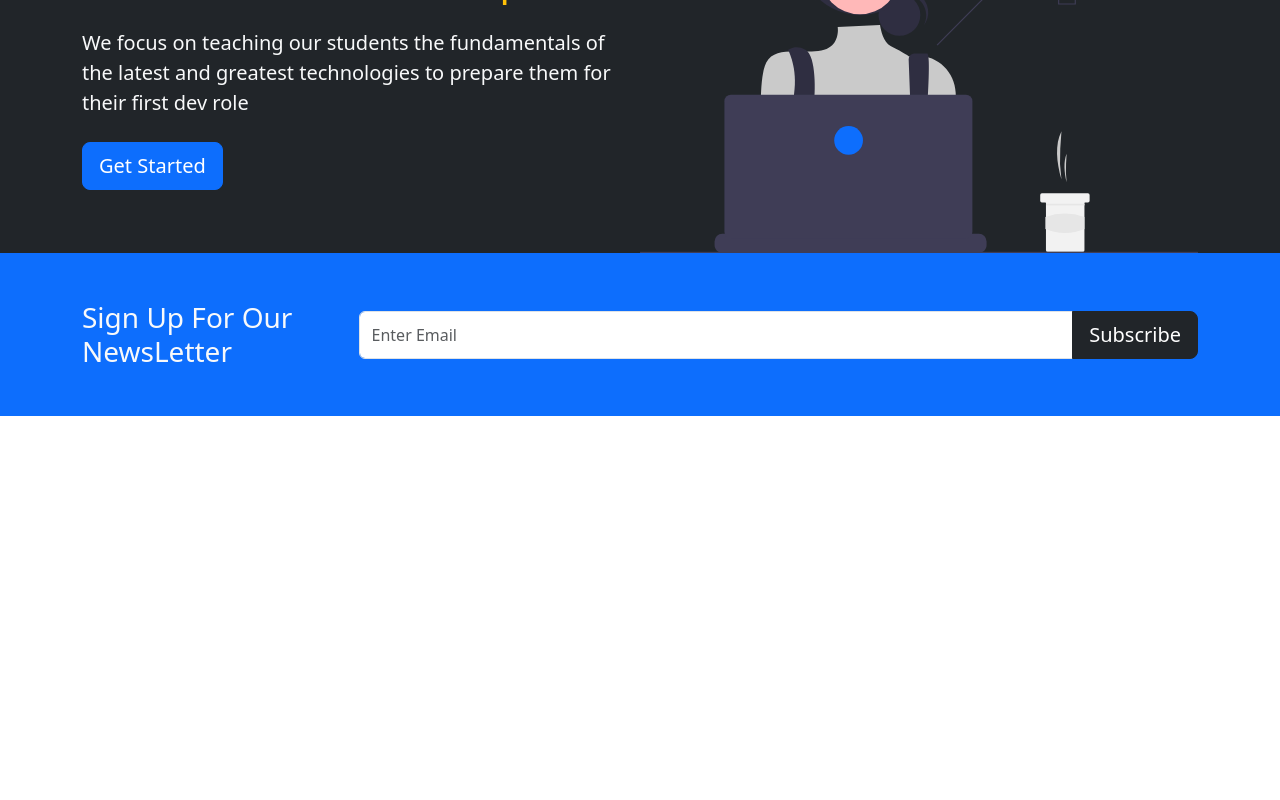
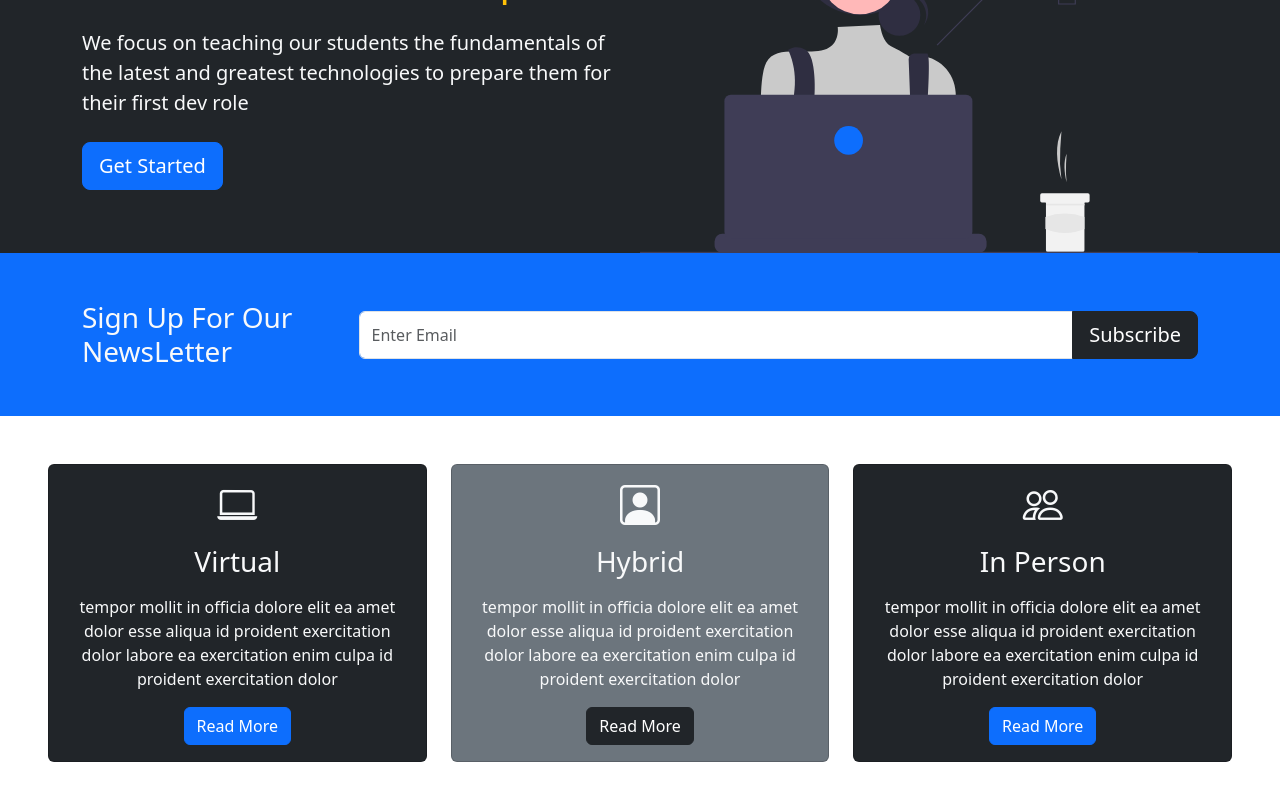
Before and after one commit to SHATHISH-07/react-bootstrap, a React (Create React App) app: page / in a window 1280 px wide. Shown: the part 228-1028 px from the top of the page. Before the commit the page ends 800 px from the top, so only its background shows below. Built offline with nearby package versions, Linux system fonts and the light colour scheme.

Commit message:
Added the boxes layer to the web page

```diff
--- a/package.json
+++ b/package.json
@@ -8,9 +8,12 @@
     "@testing-library/react": "^13.4.0",
     "@testing-library/user-event": "^13.5.0",
     "bootstrap": "^5.3.3",
+    "bootstrap-icons": "^1.11.3",
+    "lorem-ipsum": "^2.0.8",
     "react": "^18.3.1",
     "react-bootstrap": "^2.10.4",
     "react-dom": "^18.3.1",
+    "react-lorem-ipsum": "^1.4.10",
     "react-router-dom": "^6.26.2",
     "react-scripts": "5.0.1",
     "web-vitals": "^2.1.4"
--- a/src/App.js
+++ b/src/App.js
@@ -4,6 +4,7 @@ import "bootstrap/dist/js/bootstrap.min.js";
 import NavBar from "./Components/NavBar.js";
 import ShowCase from "./Components/ShowCase.js";
 import NewsLetter from "./Components/NewsLetter.js";
+import Boxes from "./Components/Boxes.js";
 
 function App() {
   return (
@@ -11,6 +12,7 @@ function App() {
       <NavBar />
       <ShowCase />
       <NewsLetter />
+      <Boxes />
     </>
   );
 }
--- /dev/null
+++ b/src/Components/Boxes.js
@@ -0,0 +1,69 @@
+import React from "react";
+import "bootstrap-icons/font/bootstrap-icons.css";
+
+const Boxes = () => {
+  return (
+    <section className="p-5">
+      <div className="row text-center">
+        <div className="col-md">
+          <div className="card bg-dark text-light">
+            <div className="card-body text-center">
+              <div className="h1 mb-3">
+                <i className="bi bi-laptop"></i>
+              </div>
+              <h3 className="card-title mb-3">Virtual</h3>
+              <p className="card-text ">
+                tempor mollit in officia dolore elit ea amet dolor esse aliqua
+                id proident exercitation dolor labore ea exercitation enim culpa
+                id proident exercitation dolor
+              </p>
+              <a href="#" className="btn btn-primary">
+                Read More
+              </a>
+            </div>
+          </div>
+        </div>
+
+        <div className="col-md">
+          <div className="card bg-secondary text-light">
+            <div className="card-body text-center">
+              <div className="h1 mb-3">
+                <i className="bi bi-person-square"></i>
+              </div>
+              <h3 className="card-title mb-3">Hybrid</h3>
+              <p className="card-text ">
+                tempor mollit in officia dolore elit ea amet dolor esse aliqua
+                id proident exercitation dolor labore ea exercitation enim culpa
+                id proident exercitation dolor
+              </p>
+              <a href="#" className="btn btn-dark">
+                Read More
+              </a>
+            </div>
+          </div>
+        </div>
+
+        <div className="col-md">
+          <div className="card bg-dark text-light">
+            <div className="card-body text-center">
+              <div className="h1 mb-3">
+                <i className="bi bi-people"></i>
+              </div>
+              <h3 className="card-title mb-3">In Person</h3>
+              <p className="card-text ">
+                tempor mollit in officia dolore elit ea amet dolor esse aliqua
+                id proident exercitation dolor labore ea exercitation enim culpa
+                id proident exercitation dolor
+              </p>
+              <a href="#" className="btn btn-primary">
+                Read More
+              </a>
+            </div>
+          </div>
+        </div>
+      </div>
+    </section>
+  );
+};
+
+export default Boxes;
```
Also changed, not shown: 1 other file (tests, documents, lock files or other folders).
